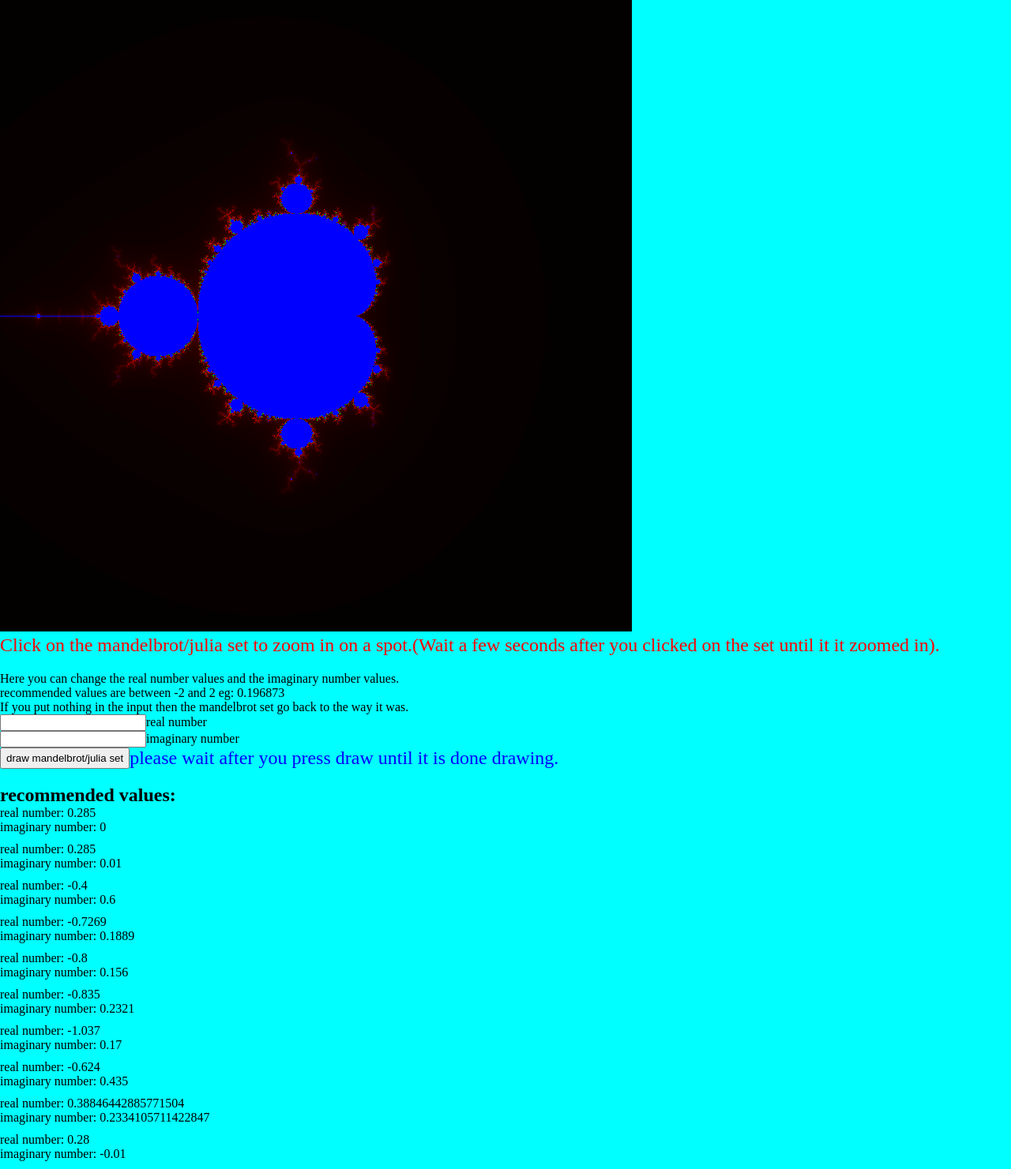
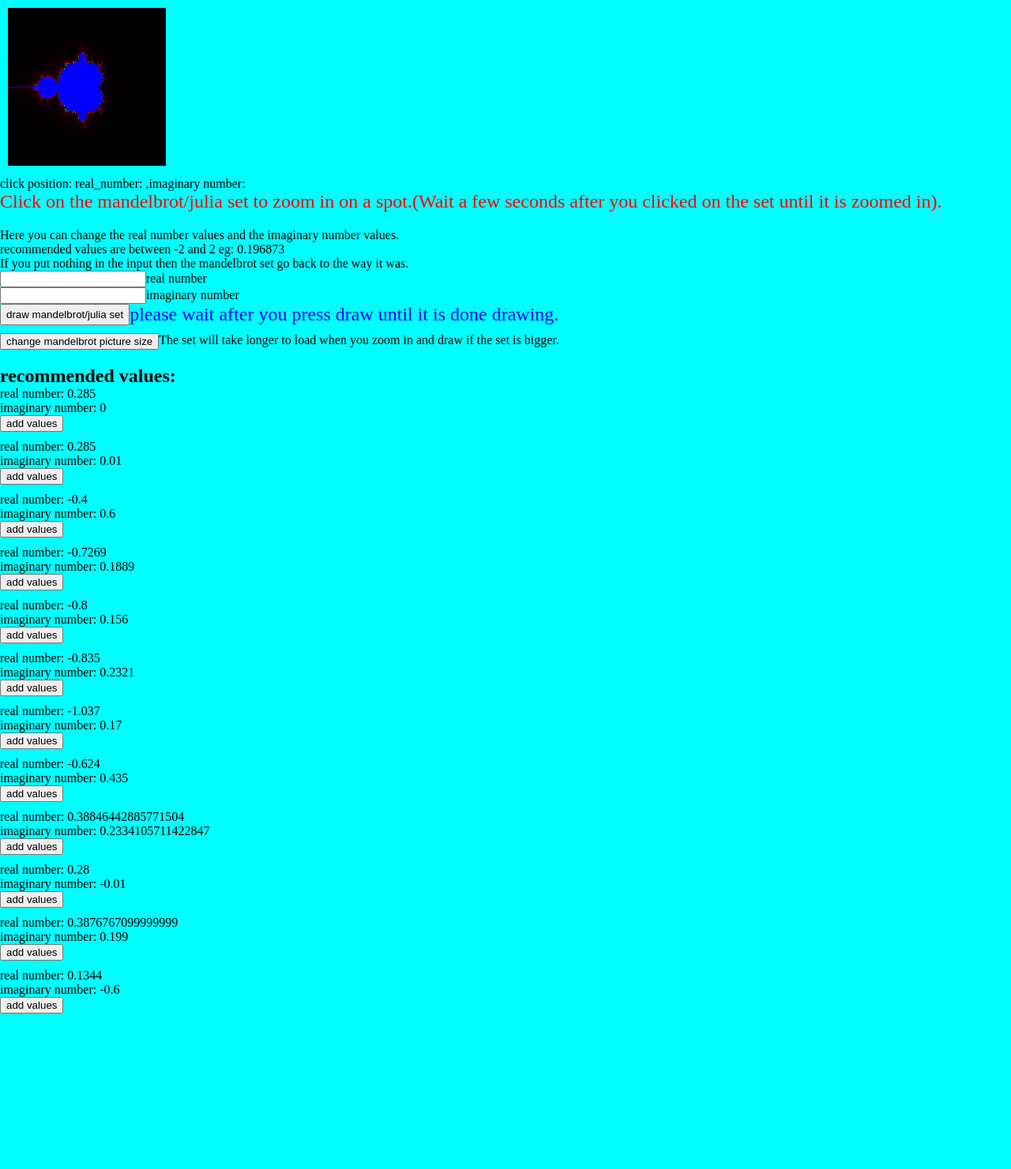
Before and after one commit to ludwigs-software-arcade/ludwigs-software-arcade.github.io, a plain HTML site: page main/games/mandelbrot-set/mandelbrot.html in a window 1280 px wide. Shown: the whole page at 79% size. After the commit the page ends 1294 px from the top, so only its background shows below. Drawn offline with Linux system fonts and the light colour scheme.

Commit message:
mandelbrot update

```diff
--- a/main/games/mandelbrot-set/code.js
+++ b/main/games/mandelbrot-set/code.js
@@ -1,3 +1,6 @@
+let canvas_size=200;
+var canvas_contain = document.querySelector('.canvas_contain');
+canvas_contain.innerHTML=`<canvas id="myCanvas" class="myCanvas" width="${canvas_size}" height="${canvas_size}"></canvas>`;
 var canvas = document.getElementById('myCanvas');
 var context = canvas.getContext('2d');
 var pallette=[]; // the array that will hold the hex strings of the colors
@@ -6,13 +9,51 @@ let real_number= document.querySelector(".real_number");
 let imaginary_number = document.querySelector(".imaginary_number");
 let loading = document.querySelector(".loading");
 let calb = document.querySelector(".calb");
+let size_button = document.querySelector(".mandel_size");
+let click_pos = document.querySelector(".click_pos");
 
 let start_x = -2;
 let start_y = -2;
-let scale = 200;
+let scale = canvas_size/4;
 let zoom_num = 2;
 
 let power_factor=2;
+
+let recommended_values_div = document.querySelector('.recommended_values');
+let recommended_values=[[0.285,0],
+[0.285,0.01],
+[-0.4,0.6],
+[-0.7269,0.1889],
+[-0.8,0.156],
+[-0.835,0.2321],
+[-1.037,0.17],
+[-0.624,0.435],
+[0.38846442885771504,0.2334105711422847],
+[0.28,-0.01],
+[0.3876767099999999,0.199],
+[0.1344,-0.6]];
+
+for (i=0;i<recommended_values.length;i++){
+        recommended_values_div.innerHTML+=`
+        <div class="value">
+        <div>
+            <p>real number: ${recommended_values[i][0]}</p>
+        </div>
+        <div>
+            <p>imaginary number: ${recommended_values[i][1]}</p>
+        </div>
+        <button class="add_value">add values</button>
+    </div>`;
+};
+let add_recommended_values=document.querySelectorAll('.add_value');
+for (i=0;i<add_recommended_values.length;i++){
+        add_recommended_values[i].accessKey=`${i}`
+        add_recommended_values[i].addEventListener('click',function(){
+                real_number.value=recommended_values[Number(this.accessKey)][0];
+                imaginary_number.value=recommended_values[Number(this.accessKey)][1];
+        })
+}
+
 
 for(x=0;x<256;x++) // the loop that creates the pallette
         {
@@ -49,9 +90,9 @@ for(x=0;x<256;x++) // the loop that creates the pallette
 function mandel(){
         let xx=real_number.value;
         let yy=imaginary_number.value;
-for(var x=0;x<800;x++)
+for(var x=0;x<canvas_size;x++)
         {
-        for(var y=0;y<800;y++)
+        for(var y=0;y<canvas_size;y++)
                 {
                         var a = start_x+x/scale;
                         var b = start_y+y/scale;
@@ -70,10 +111,10 @@ for(var x=0;x<800;x++)
 
                         while (i < 255) {
                           var aa = a **power_factor - b ** power_factor;
-                          var bb = 2 * a * b;
+                          var bb = 2 * a *b;
                           a = aa + ca; //ca
                           b = bb + cb; //cb
-                          if ((a**power_factor+b**power_factor)>200){
+                          if ((a**power_factor+b**power_factor)>4){
                             break;
                           }
                           i++;
@@ -92,21 +133,44 @@ calb.addEventListener('click',function () {
         //loading.classList.toggle('hidden',true);
         start_x = -2;
         start_y = -2;
-        scale = 200;
+        scale = canvas_size/4;
         mandel();
         //loading.style.display="none";
     });
 
-
-       context = canvas.getContext('2d'),
-       elements = [];
-
     // event listener for click event
     canvas.addEventListener('click', function(event) {
-       var xVal = event.pageX //- elemLeft;
-       var yVal = event.pageY //- elemTop;
-       start_x=start_x+(xVal/scale)/zoom_num;
-       start_y=start_y+(yVal/scale)/zoom_num;
-       scale=scale*zoom_num;
-       mandel();
-       });
+        var xVal = event.pageX //- elemLeft;
+        var yVal = event.pageY //- elemTop;
+        click_pos.innerText=`click position: real_number: ${start_x+(xVal/scale)},imaginary number: ${start_y+(yVal/scale)}`;
+        start_x=(start_x+(xVal/scale))-((start_x+canvas_size/scale)-start_x)/4;
+        start_y=(start_y+(yVal/scale))-((start_y+canvas_size/scale)-start_y)/4;
+        //start_y=start_y+(yVal/scale)/zoom_num;
+        scale=scale*zoom_num;
+        mandel();
+        });
+size_button.addEventListener('click', function(event) {
+        if(canvas_size==400){
+                canvas_size=800;
+                scale = scale*2;
+        }else if(canvas_size==800){
+                canvas_size=200;
+                scale = scale/2/2;
+         }else{
+                canvas_size=400;
+                scale = scale*2;
+         }
+        canvas_contain.innerHTML=`<canvas id="myCanvas" class="myCanvas" width="${canvas_size}" height="${canvas_size}"></canvas>`;
+        canvas = document.getElementById('myCanvas');
+        context = canvas.getContext('2d');
+        canvas.addEventListener('click', function(event) {
+                var xVal = event.pageX //- elemLeft;
+                var yVal = event.pageY //- elemTop;
+                click_pos.innerText=`click position: real_number: ${start_x+(xVal/scale)},imaginary number: ${start_y+(yVal/scale)}`;
+                start_x=(start_x+(xVal/scale))-((start_x+canvas_size/scale)-start_x)/4;
+                start_y=(start_y+(yVal/scale))-((start_y+canvas_size/scale)-start_y)/4;
+                scale=scale*zoom_num;
+                mandel();
+                });
+        mandel();
+});
--- a/main/games/mandelbrot-set/mandelbrot.html
+++ b/main/games/mandelbrot-set/mandelbrot.html
@@ -8,10 +8,12 @@
     <link rel="stylesheet" href="./style.css">
 </head>
 <body class="body">
-    <canvas id="myCanvas" width="800" height="800"></canvas>
+    <div class="canvas_contain">
+    </div>
     <div>
         <div>
-            <p class="zoom-info">Click on the mandelbrot/julia set to zoom in on a spot.(Wait a few seconds after you clicked on the set until it it zoomed in).</p>
+            <p class="click_pos">click position: real_number: ,imaginary number: </p>
+            <p class="zoom-info">Click on the mandelbrot/julia set to zoom in on a spot.(Wait a few seconds after you clicked on the set until it is zoomed in).</p>
         </div>
         <p class="p1">Here you can change the real number values and the imaginary number values.</p>
         <p>recommended values are between -2 and 2 eg: 0.196873</p>
@@ -26,98 +28,12 @@
         <button class="calb">draw mandelbrot/julia set</button>
         <p class="loading">please wait after you press draw until it is done drawing.</p>
         </div>
+        <div class="align mandel_size_div">
+            <button class="mandel_size">change mandelbrot picture size</button>
+            <p>The set will take longer to load when you zoom in and draw if the set is bigger.</p>
+        </div>
         <div class="recommended_values">
             <h2>recommended values:</h2>
-
-            <div class="value">
-                <div>
-                    <p>real number: 0.285</p>
-                </div>
-                <div>
-                    <p>imaginary number: 0</p>
-                </div>
-            </div>
-
-            <div class="value">
-                <div>
-                    <p>real number: 0.285</p>
-                </div>
-                <div>
-                    <p>imaginary number: 0.01</p>
-                </div>
-            </div>
-
-            <div class="value">
-                <div>
-                    <p>real number: -0.4</p>
-                </div>
-                <div>
-                    <p>imaginary number: 0.6</p>
-                </div>
-            </div>
-
-            <div class="value">
-                    <div>
-                        <p>real number: -0.7269</p>
-                    </div>
-                    <div>
-                        <p>imaginary number: 0.1889</p>
-                    </div>
-                </div>
-
-                <div class="value">
-                    <div>
-                        <p>real number: -0.8</p>
-                    </div>
-                    <div>
-                        <p>imaginary number: 0.156</p>
-                    </div>
-                </div>
-
-                <div class="value">
-                    <div>
-                        <p>real number: -0.835</p>
-                    </div>
-                    <div>
-                        <p>imaginary number: 0.2321</p>
-                    </div>
-                </div>
-
-                <div class="value">
-                    <div>
-                        <p>real number: -1.037</p>
-                    </div>
-                    <div>
-                        <p>imaginary number: 0.17</p>
-                    </div>
-                </div>
-
-                <div class="value">
-                    <div>
-                        <p>real number: -0.624</p>
-                    </div>
-                    <div>
-                        <p>imaginary number: 0.435</p>
-                    </div>
-                </div>
-
-                <div class="value">
-                    <div>
-                        <p>real number: 0.38846442885771504</p>
-                    </div>
-                    <div>
-                        <p>imaginary number: 0.2334105711422847</p>
-                    </div>
-                </div>
-
-                <div class="value">
-                    <div>
-                        <p>real number: 0.28</p>
-                    </div>
-                    <div>
-                        <p>imaginary number: -0.01</p>
-                    </div>
-                </div>
 
             </div>
         </div>
--- a/main/games/mandelbrot-set/style.css
+++ b/main/games/mandelbrot-set/style.css
@@ -27,3 +27,9 @@
     font-size: 150%;
     color: red;
 }
+.myCanvas {
+    margin: 10px;
+}
+.mandel_size_div {
+    margin-top: 10px;
+}
```
